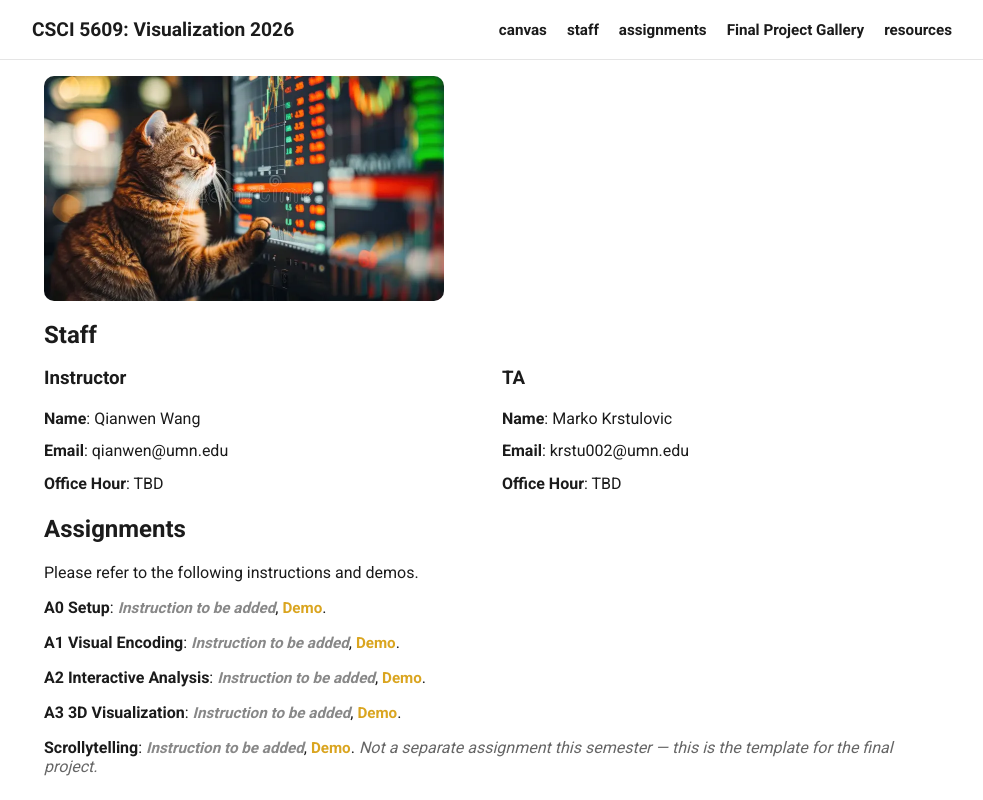
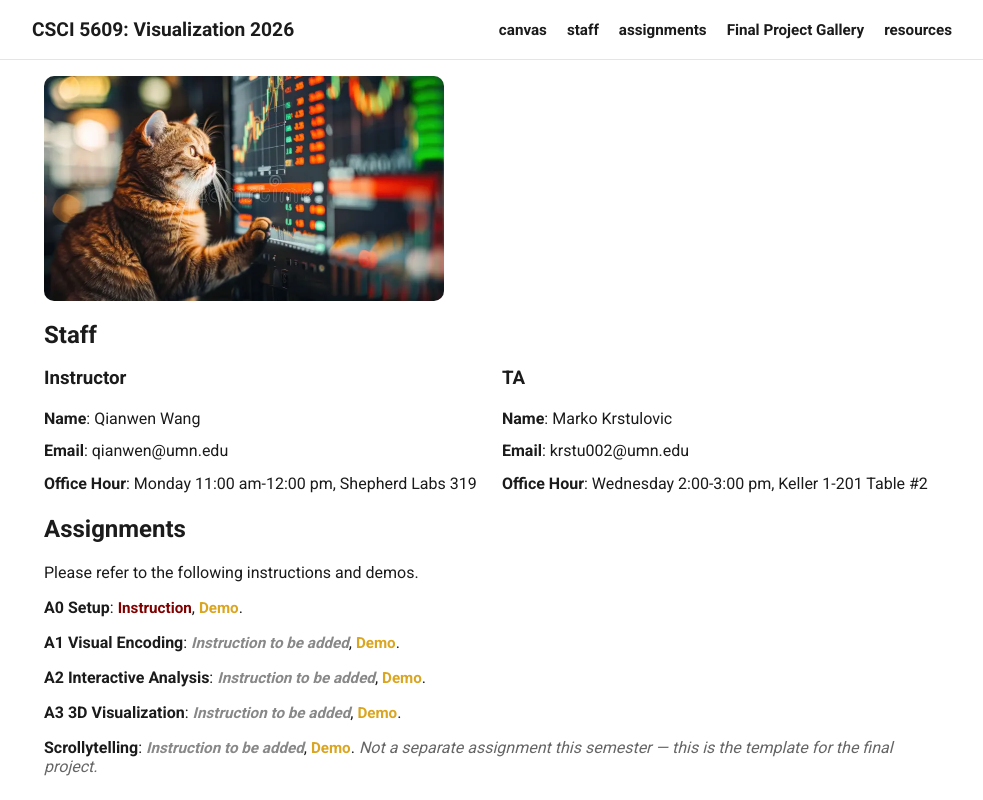
Before and after one commit to UMN-CSCI5609/my-vis-5609, a SvelteKit app: page / in a window 1280 px wide. Shown: the top 800 px of the page, without its empty margins (148-1131 px from the left). Built offline with nearby package versions, Linux system fonts and the light colour scheme.

Commit message:
Updated Office Hours and A0 instructions.

```diff
--- a/src/routes/+page.svelte
+++ b/src/routes/+page.svelte
@@ -121,7 +121,7 @@
 	const assignments = [
 		{
 			title: 'A0 Setup',
-			instruction: null,
+			instruction: 'https://github.com/UMN-CSCI5609/Assignments-Instructions/tree/main/A0-Setup',
 			demo: 'https://qianwen.info/my-vis-5609/A0',
 			due: 'Sep 20, 2026',
 			external: true
@@ -288,13 +288,13 @@
 				<h3>Instructor</h3>
 				<p><b>Name</b>: <a class="staff-link" href="https://qianwen.info/" target="_blank" rel="noreferrer">Qianwen Wang</a></p>
 				<p><b>Email</b>: qianwen@umn.edu</p>
-				<p><b>Office Hour</b>: TBD</p>
+				<p><b>Office Hour</b>: Monday 11:00 am-12:00 pm, Shepherd Labs 319</p>
 			</div>
 			<div class="staff-card">
 				<h3>TA</h3>
 				<p><b>Name</b>: Marko Krstulovic</p>
 				<p><b>Email</b>: krstu002@umn.edu</p>
-				<p><b>Office Hour</b>: TBD</p>
+				<p><b>Office Hour</b>: Wednesday 2:00-3:00 pm, Keller 1-201 Table #2</p>
 			</div>
 		</div>
 	</section>
```
